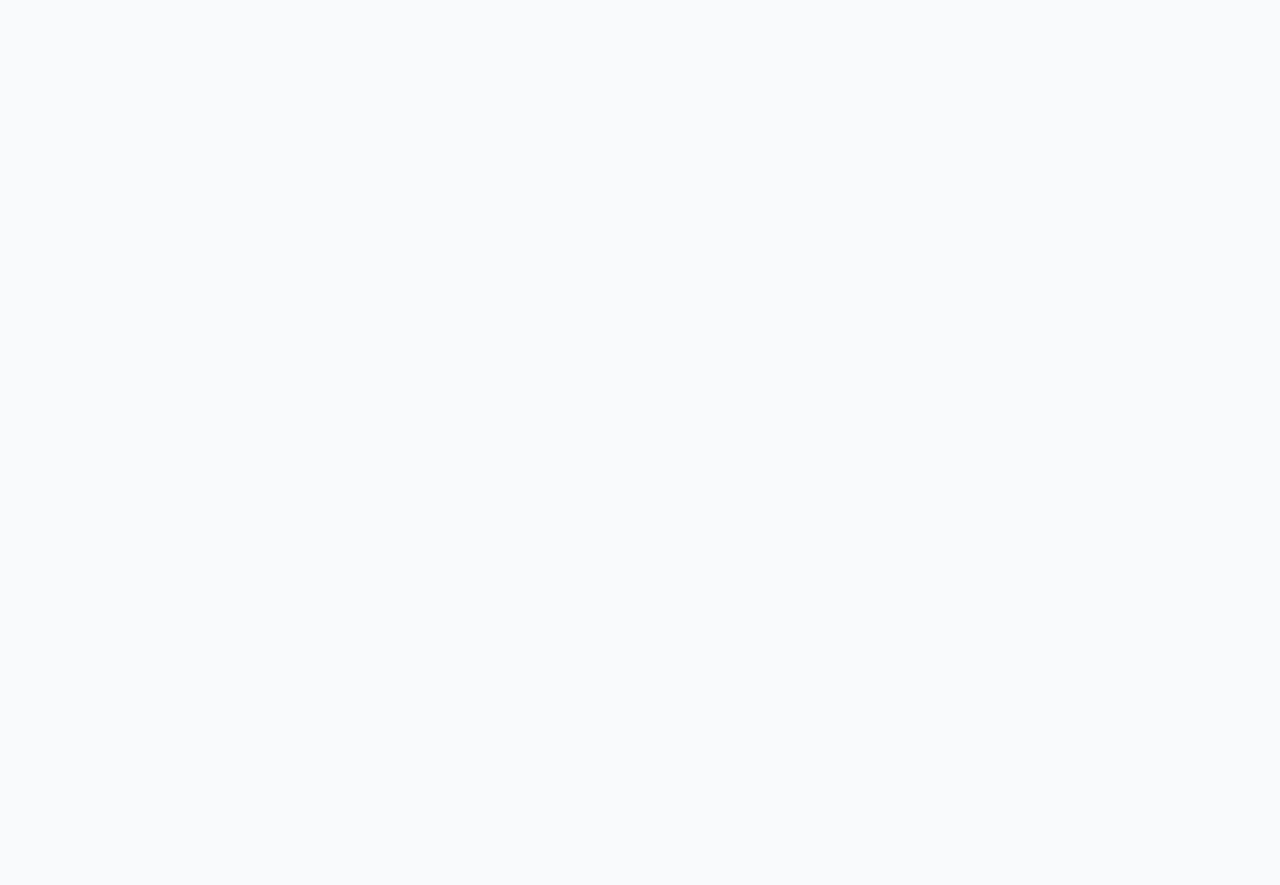
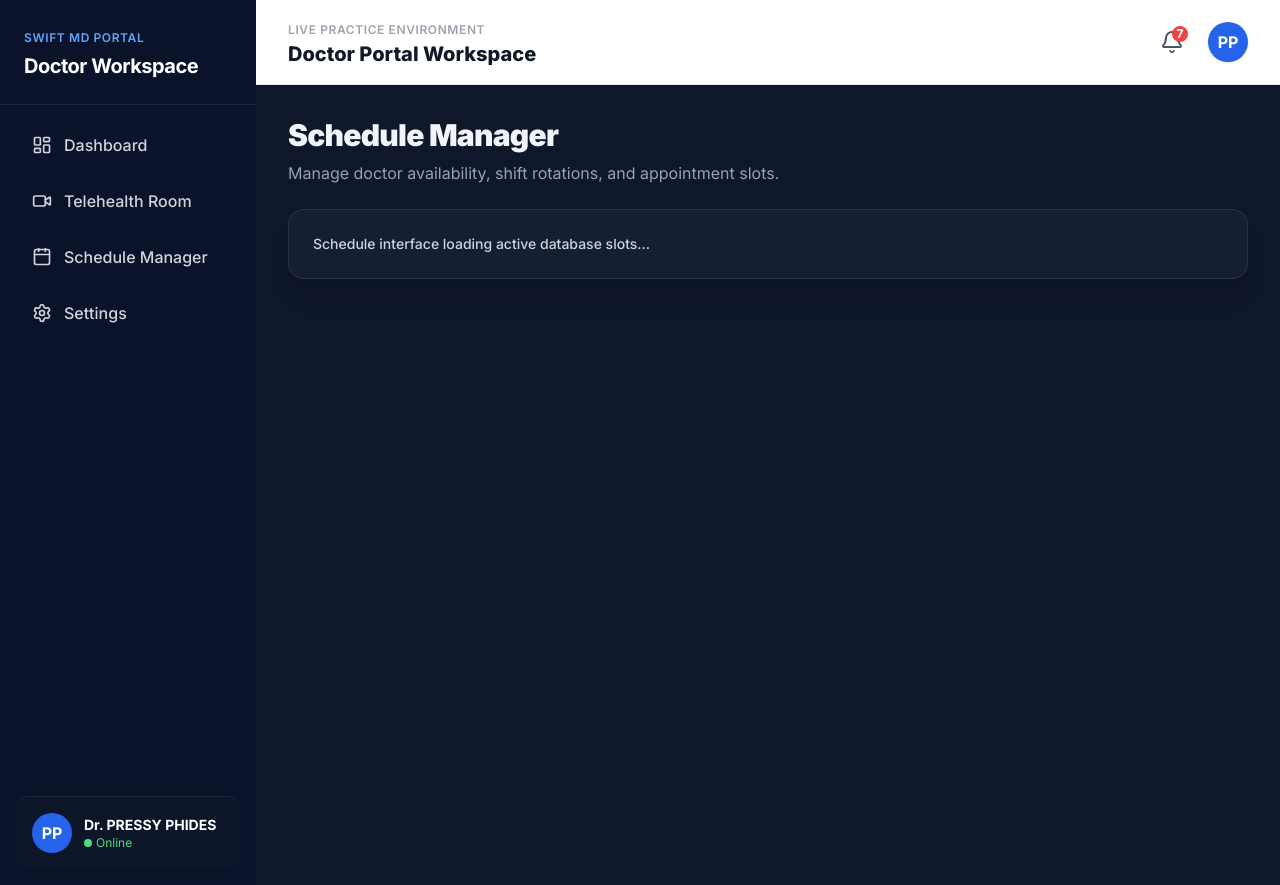
Before and after one commit to mugwe88-ops/MedicareAI, a Next.js app in the folder frontend/: page /doctors/dashboard/schedule in a window 1280 px wide. Before the commit this address had no page. Before the commit the page ends 800 px from the top, so only its background shows below. Built offline with nearby package versions, Linux system fonts and the light colour scheme.

Commit message:
Implement Doctor Schedule Dashboard component
Replaced redirect function with a dashboard component for managing doctor schedules.

```diff
--- a/frontend/app/doctors/dashboard/schedule/page.tsx
+++ b/frontend/app/doctors/dashboard/schedule/page.tsx
@@ -1,5 +1,12 @@
-import { redirect } from "next/navigation";
+export default function DoctorScheduleDashboard() {
+  return (
+    <div className="p-8 bg-slate-900 min-h-screen text-slate-100">
+      <h1 className="text-3xl font-black tracking-tight mb-2">Schedule Manager</h1>
+      <p className="text-slate-400 mb-6">Manage doctor availability, shift rotations, and appointment slots.</p>
 
-export default function DoctorScheduleRedirect() {
-  redirect("/doctors/dashboard/schedule");
+      <div className="bg-slate-800/50 border border-slate-700/60 rounded-2xl p-6 shadow-xl">
+        <p className="text-sm font-medium text-slate-300">Schedule interface loading active database slots...</p>
+      </div>
+    </div>
+  );
 }
```
